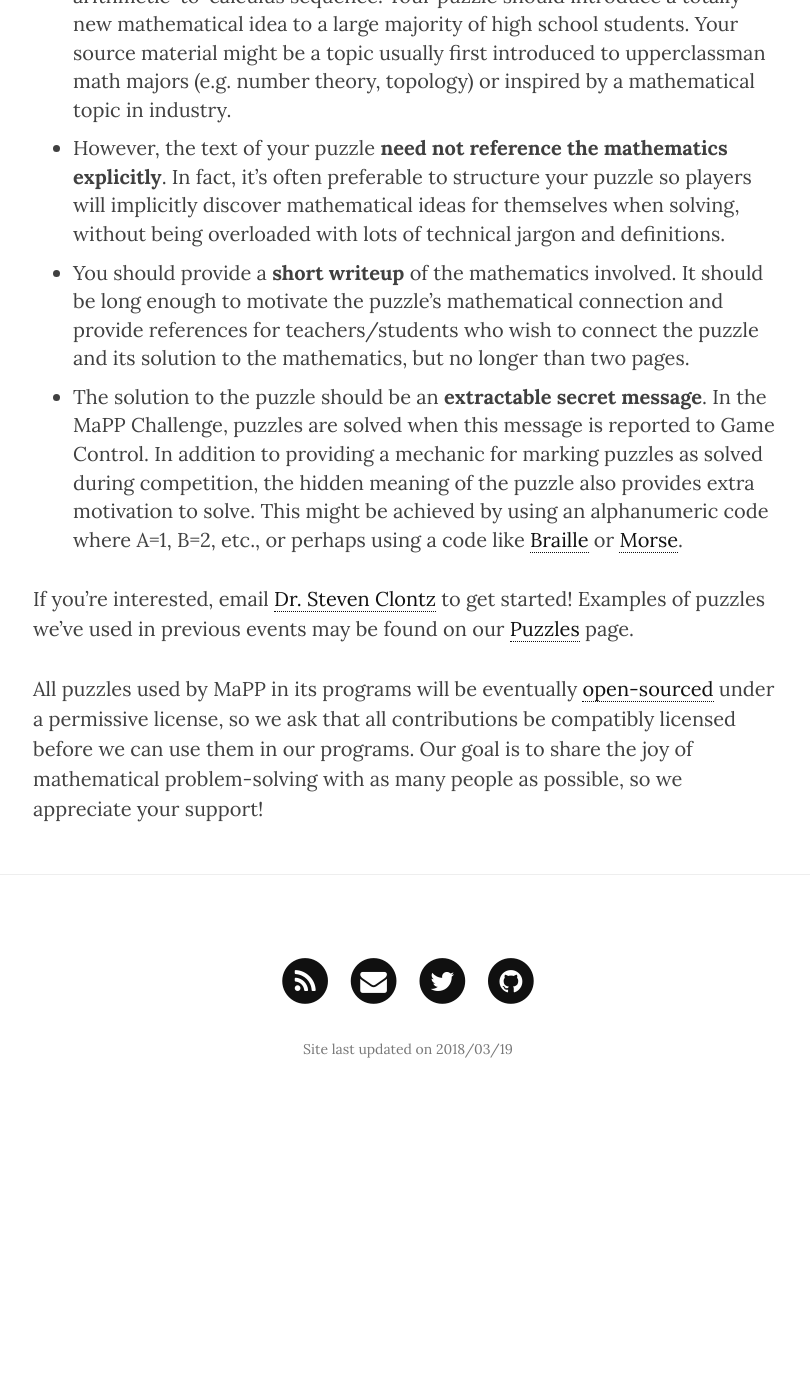
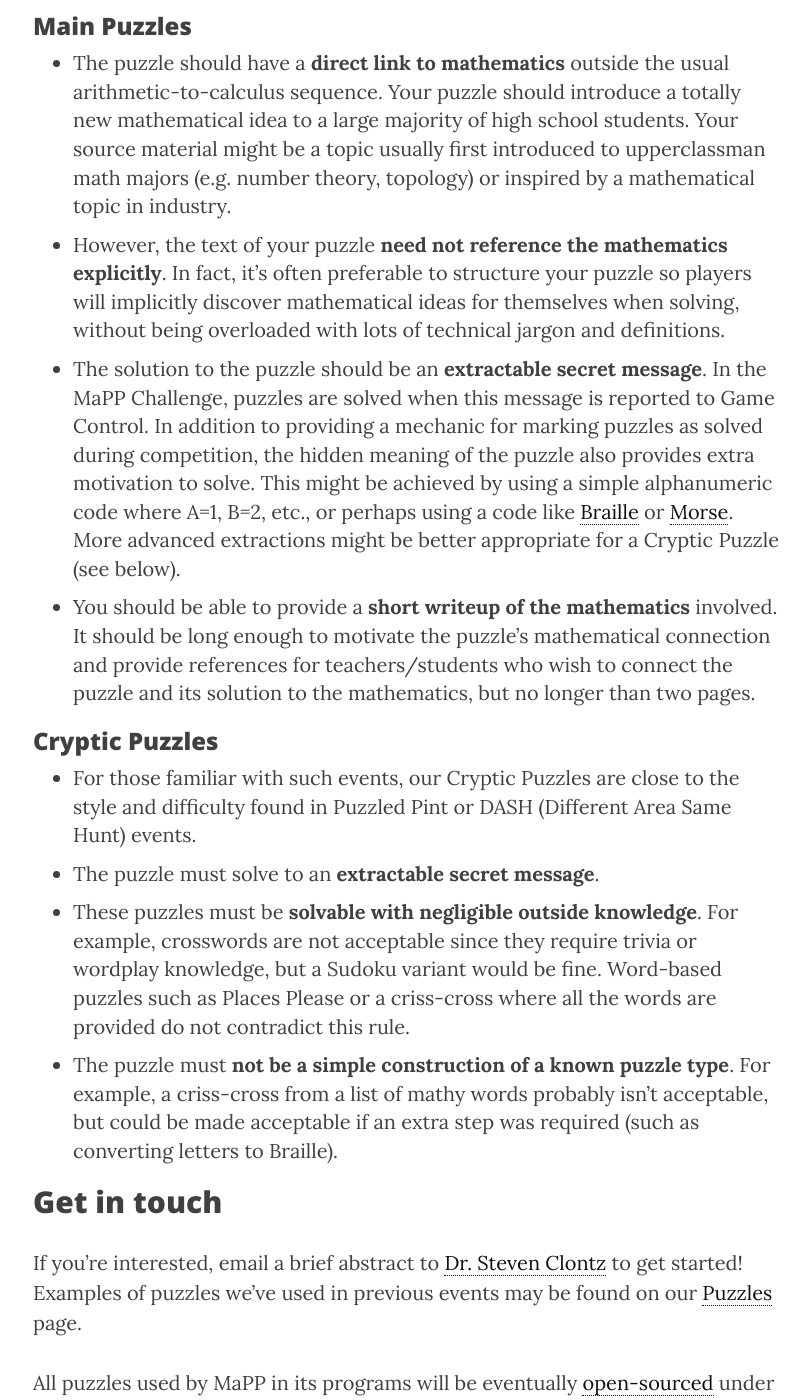
Before and after one commit to MaPPmath/mappmath.github.io, a Jekyll site: the page built from pages/puzzles/contribute.md, in a window 1280 px wide and 1400 px high, scrolled down 908 px. Shown: the whole window, without its empty margins (232-1042 px from the left). Built offline with Jekyll 4.4.1, drawn with Linux system fonts in a browser that asks for light colours; nearby versions of some CDN libraries; before the commit the page ends 2033 px from its top, so only the background shows below that; some of the changed text lies outside the part shown.

Commit message:
clarify puzzle contributions

```diff
--- a/pages/puzzles/contribute.md
+++ b/pages/puzzles/contribute.md
@@ -10,7 +10,12 @@ Do you have a puzzle design that will get middle or high school students
 engaged with a mathematical idea? We welcome contributions from anyone who
 wants to support our mission of getting kids having fun doing mathematics!
 
-Here are a few specifications for what we're looking for.
+Generally, mathematicians are encouraged to contribute **Main Puzzles**,
+while general audience puzzle designers will find our **Cryptic Puzzles**
+to be more similar to the genre they are used to. Specifications for
+each are outlined below.
+
+### Main Puzzles
 
 - The puzzle should have a **direct link to mathematics** outside the usual
   arithmetic-to-calculus sequence. Your puzzle should introduce
@@ -23,26 +28,51 @@ Here are a few specifications for what we're looking for.
   often preferable to structure your puzzle so players will implicitly
   discover mathematical ideas for themselves when solving, without being
   overloaded with lots of technical jargon and definitions.
-- You should provide a **short writeup** of the mathematics involved.
+- The solution to the puzzle should be an **extractable secret message**.
+  In the MaPP Challenge, puzzles are solved when this message is reported to
+  Game Control. In addition to providing a mechanic for marking puzzles as
+  solved during competition, the hidden meaning of the puzzle also provides
+  extra motivation to solve. This might be achieved by using a simple
+  alphanumeric code where A=1, B=2, etc., or perhaps using a code like
+  [Braille](https://en.wikipedia.org/wiki/Braille) or
+  [Morse](https://en.wikipedia.org/wiki/Morse_code). More advanced
+  extractions might be better appropriate for a Cryptic Puzzle
+  (see below).
+- You should be able to provide a **short writeup of the mathematics** involved.
   It should be long enough to motivate the puzzle's mathematical connection
   and provide references for teachers/students who wish to connect the
   puzzle and its solution to the mathematics, but
   no longer than two pages.
-- The solution to the puzzle should be an **extractable secret message**.
-  In the MaPP Challenge, puzzles are solved when this message is reported to
-  Game Control. In addition to providing a mechanic for marking puzzles as
-  solved during competition, the hidden meaning of the puzzle also provides
-  extra motivation to solve. This might be achieved by using an alphanumeric
-  code where A=1, B=2, etc., or perhaps using a code like
-  [Braille](https://en.wikipedia.org/wiki/Braille) or
-  [Morse](https://en.wikipedia.org/wiki/Morse_code).
 
-If you're interested, email [Dr. Steven Clontz](/about/people/) to get
+### Cryptic Puzzles
+
+- For those familiar with such events, our Cryptic Puzzles are
+  close to the style and difficulty found in Puzzled Pint or
+  DASH (Different Area Same Hunt) events.
+- The puzzle must solve to an **extractable secret message**.
+- These puzzles must be **solvable with negligible outside knowledge**.
+  For example, crosswords are not acceptable since they require
+  trivia or wordplay knowledge, but a Sudoku variant would be fine.
+  Word-based puzzles such as
+  Places Please or a criss-cross where all the words are provided
+  do not contradict this rule.
+- The puzzle must **not be a simple construction of a known puzzle type**.
+  For example, a criss-cross from a list of mathy words probably
+  isn't acceptable, but could be made acceptable if an extra step was
+  required (such as converting letters to Braille).
+
+## Get in touch
+
+If you're interested, email a brief abstract to
+[Dr. Steven Clontz](/about/people/) to get
 started! Examples of puzzles we've used in previous events may be found
 on our [Puzzles](/puzzles) page.
 
 All puzzles used by MaPP in its programs will be eventually
 [open-sourced](/open) under a permissive license, so we ask that all
 contributions be compatibly licensed before we can use them
-in our programs. Our goal is to share the joy of mathematical problem-solving
+in our programs. (Basically, you need to tell us we have permission
+to reuse your contribution in our events, and that teachers will
+have permission to use them in their schools.)
+Our goal is to share the joy of mathematical problem-solving
 with as many people as possible, so we appreciate your support!
```
